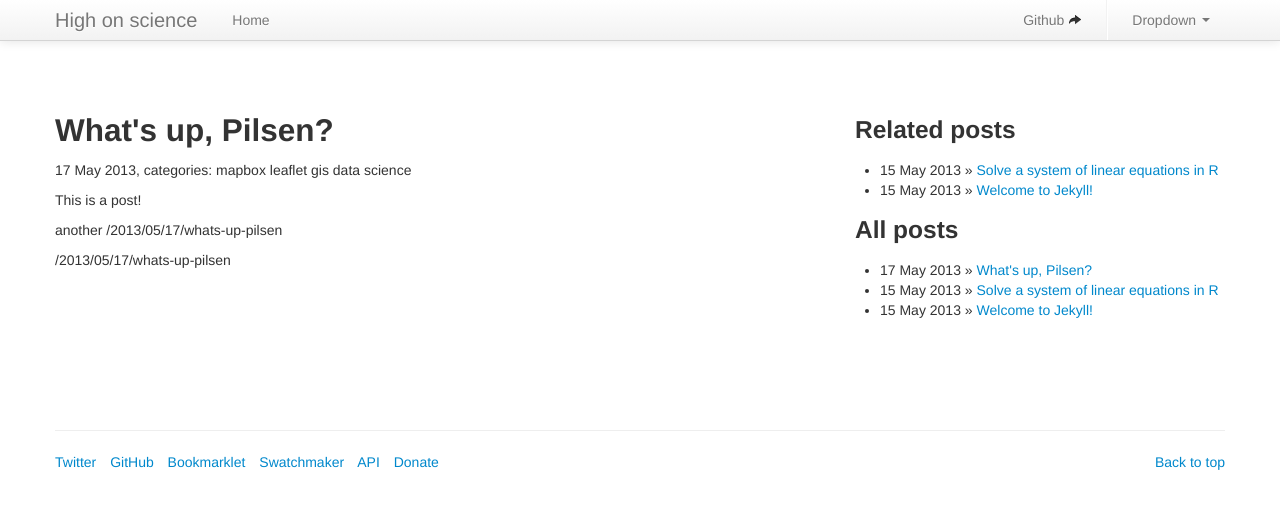
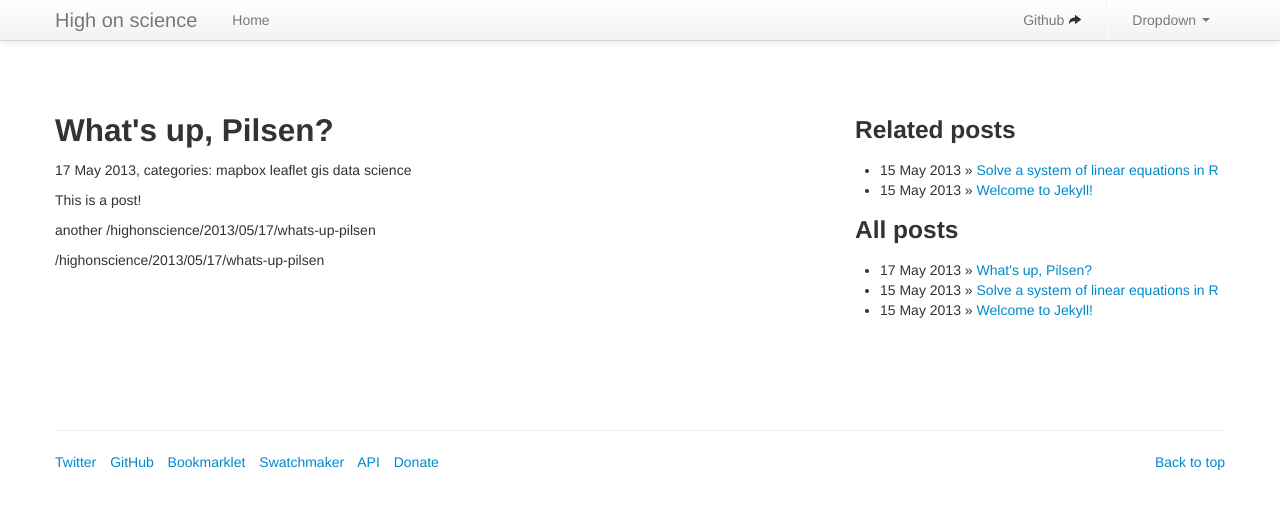
Before and after one commit to fwhigh/high_on_science, a Jekyll site: the page built from _posts/2013-05-17-whats-up-pilsen.markdown, in a window 1280 px wide. Shown: the top 509 px of the page. Built offline with Jekyll 4.4.1, drawn with Linux system fonts in a browser that asks for light colours; nearby versions of some CDN libraries.

```diff
--- a/_config.yml
+++ b/_config.yml
@@ -2,4 +2,4 @@ name: High on science
 pygments: true
 permalink: /:year/:month/:day/:title
 lsi: true
-baseurl:
+baseurl: /highonscience
```
